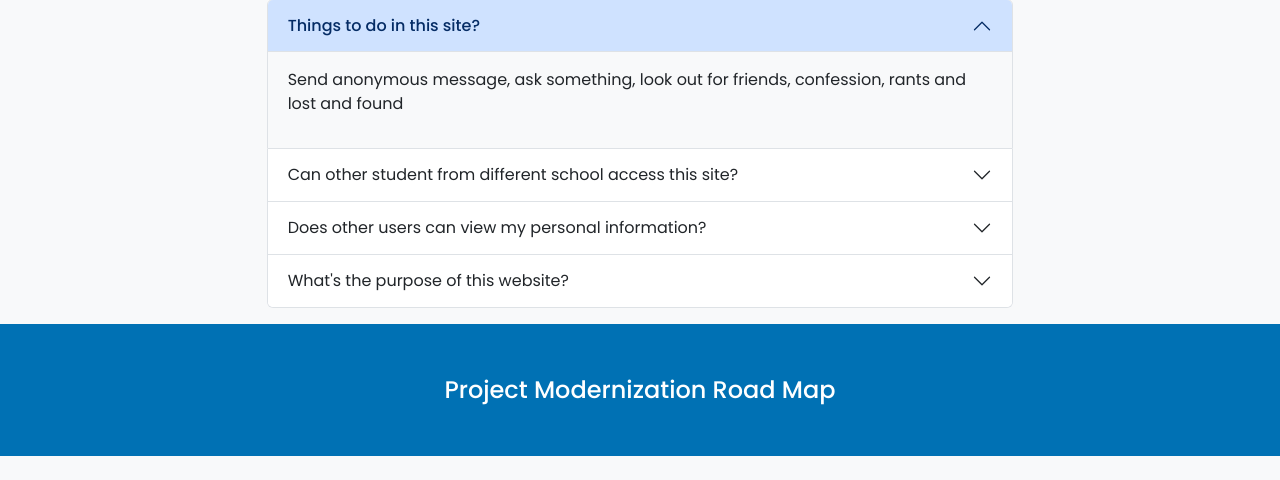
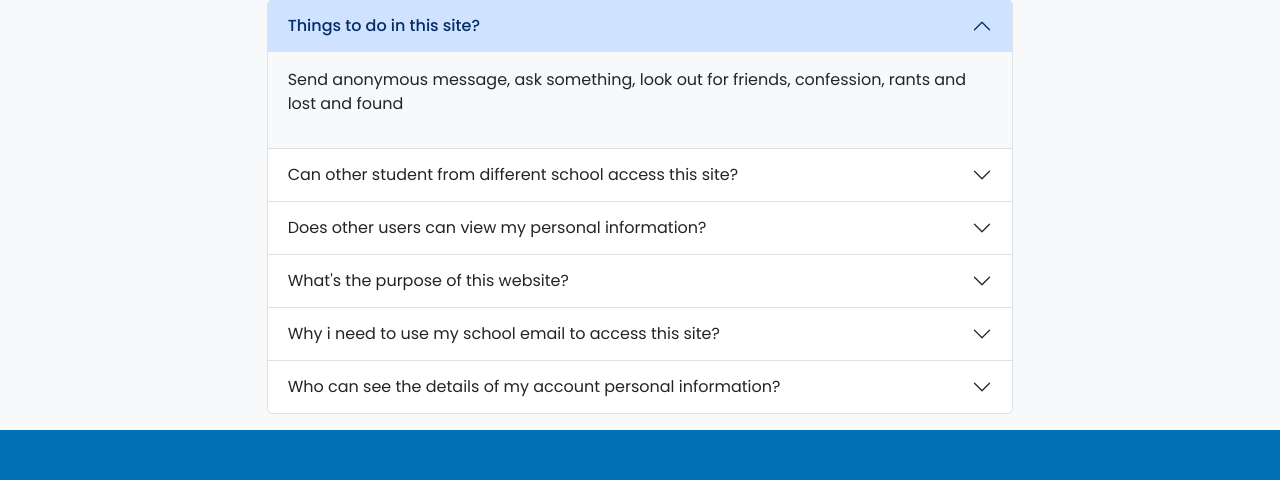
Before and after one commit to crab-d/STI-CUBAO-FREEDOM-WALL, a PHP site: page /STI_FW/Public/HomePage.php in a window 1280 px wide. Shown: the part 1701-2181 px from the top of the page. Run offline with PHP 8.4, Linux system fonts and the light colour scheme.

Commit message:
Update HomePage informations

```diff
--- a/Public/HomePage.php
+++ b/Public/HomePage.php
@@ -86,7 +86,7 @@
     </h2>
     <div id="collapseThree" class="accordion-collapse collapse" data-bs-parent="#accordionExample">
       <div class="accordion-body">
-        <p>No, our goal is promote student voice anonymously. We only implement student microsoft account to authenticate student and ensure that all users are member of STI cubao. However, due to some inappropriate contents flooding our old system. Only the developer have the ability to view student basic information such as name and email to monitor and evoke right action to student who violate social etiquette, just be respectful and use this site according to its purpose. Rest assured we keep your information secured and respect your privacy</p>
+        <p>No, everything done on this site is completely anonymous.</p>
       </div>
     </div>
   </div>
@@ -99,7 +99,30 @@
     <div id="collapseFour" class="accordion-collapse collapse" data-bs-parent="#accordionExample">
       <div class="accordion-body">
         <p>STIFW Aims to connect students between different years, course or strands. It also serve as an open space exclusive for STI Cubao students. </p>
-
+      </div>
+    </div>
+  </div>
+  <div class="accordion-item">
+    <h2 class="accordion-header">
+      <button class="accordion-button collapsed" type="button" data-bs-toggle="collapse" data-bs-target="#collapseFive" aria-expanded="false" aria-controls="collapseFour">
+        Why i need to use my school email to access this site?
+      </button>
+    </h2>
+    <div id="collapseFive" class="accordion-collapse collapse" data-bs-parent="#accordionExample">
+      <div class="accordion-body">
+        <p>We implement school microsoft email account to authenticate student and ensure that all users are member of STI cubao</p>
+      </div>
+    </div>
+  </div>
+  <div class="accordion-item">
+    <h2 class="accordion-header">
+      <button class="accordion-button collapsed" type="button" data-bs-toggle="collapse" data-bs-target="#collapseSix" aria-expanded="false" aria-controls="collapseFour">
+        Who can see the details of my account personal information?
+      </button>
+    </h2>
+    <div id="collapseSix" class="accordion-collapse collapse" data-bs-parent="#accordionExample">
+      <div class="accordion-body">
+        <p> Only the developer have the ability to view student basic information such as name and email to monitor and evoke right action to student who violate social etiquette, just be respectful and use this site according to its purpose. Rest assured we keep your information secured and respect your privacy</p>
       </div>
     </div>
   </div>
```
